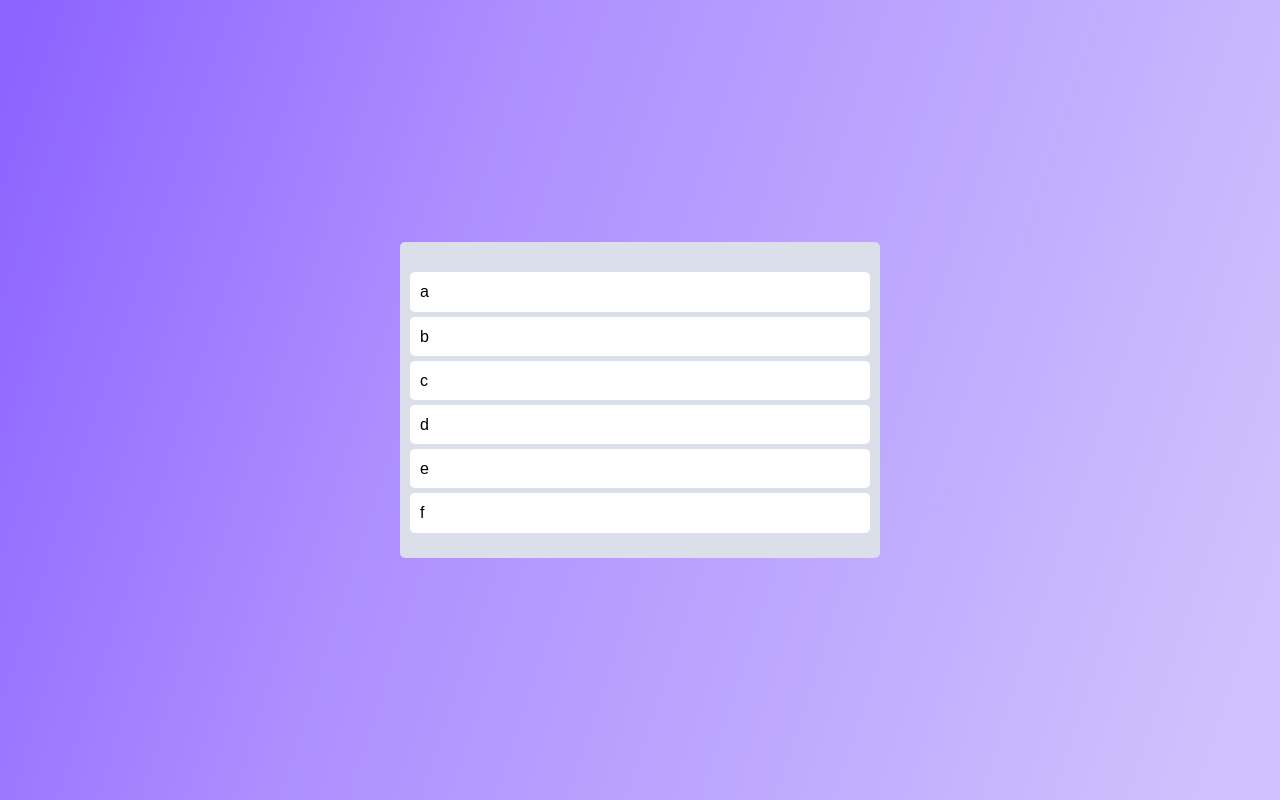
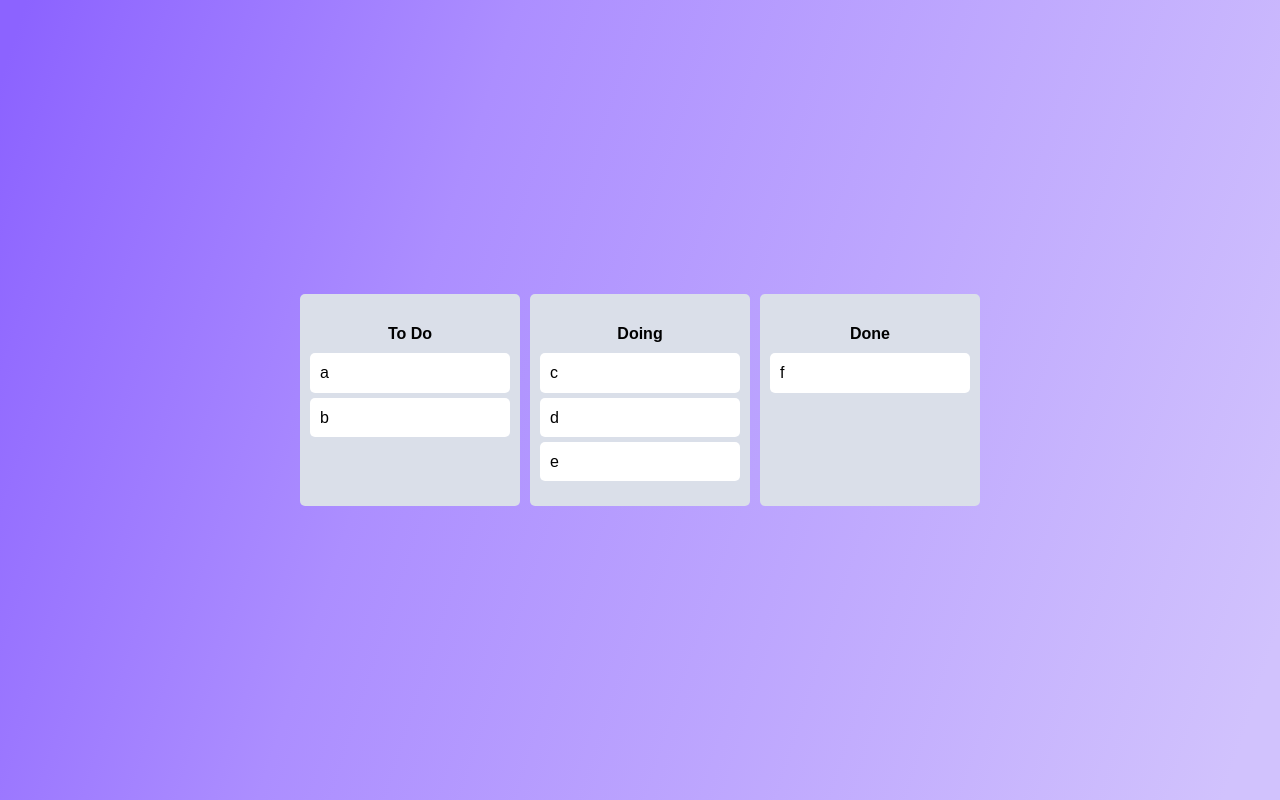
Before and after one commit to parkgeunhyuk1/trello-carban-board-clone, a React (Create React App) app: page / in a window 1280 px wide. Built offline with nearby package versions, Linux system fonts and the light colour scheme.

Commit message:
[Feat]: movement on same board

```diff
--- a/src/App.tsx
+++ b/src/App.tsx
@@ -8,11 +8,12 @@
 import { finished } from "stream";
 import styled from "styled-components";
 import { toDoState } from "./atoms";
+import Board from "./Components/Board";
 import DraggableCard from "./Components/DraggableCard";
 
 const Wrapper = styled.div`
   display: flex;
-  max-width: 480px;
+  max-width: 680px;
   width: 100%;
   margin: 0 auto;
   justify-content: center;
@@ -23,42 +24,34 @@
 const Boards = styled.div`
   display: grid;
   width: 100%;
-  grid-template-columns: repeat(1, 1fr);
-`;
-
-const Board = styled.div`
-  padding: 20px 10px;
-  padding-top: 30px;
-  background-color: ${(props) => props.theme.boardColor};
-  border-radius: 5px;
-  min-height: 200px;
+  grid-template-columns: repeat(3, 1fr);
+  gap: 10px;
 `;
 
 function App() {
   const [toDos, setToDos] = useRecoilState(toDoState);
-  const onDragEnd = ({ draggableId, destination, source }: DropResult) => {
-    if (!destination) return;
-    setToDos((oldTodos) => {
-      const copyToDos = [...oldTodos];
-      copyToDos.splice(source.index, 1);
-      copyToDos.splice(destination?.index, 0, draggableId);
-      return copyToDos;
-    });
+  const onDragEnd = (info: DropResult) => {
+    const { destination, draggableId, source } = info;
+    //같은 board 안에서의 move
+    if (destination?.droppableId === source.droppableId) {
+      setToDos((oldToDos) => {
+        const boardCopy = [...oldToDos[source.droppableId]];
+        boardCopy.splice(source.index, 1);
+        boardCopy.splice(destination?.index, 0, draggableId);
+        return {
+          ...oldToDos,
+          [source.droppableId]: boardCopy,
+        };
+      });
+    }
   };
   return (
     <DragDropContext onDragEnd={onDragEnd}>
       <Wrapper>
         <Boards>
-          <Droppable droppableId="one">
-            {(provided) => (
-              <Board ref={provided.innerRef} {...provided.droppableProps}>
-                {toDos.map((toDo, index) => (
-                  <DraggableCard key={toDo} index={index} toDo={toDo} />
-                ))}
-                {provided.placeholder}
-              </Board>
-            )}
-          </Droppable>
+          {Object.keys(toDos).map((boardId) => (
+            <Board boardId={boardId} key={boardId} toDos={toDos[boardId]} />
+          ))}
         </Boards>
       </Wrapper>
     </DragDropContext>
--- /dev/null
+++ b/src/Components/Board.tsx
@@ -0,0 +1,43 @@
+import React from "react";
+import { Droppable } from "react-beautiful-dnd";
+import styled from "styled-components";
+import DraggableCard from "./DraggableCard";
+
+const Wrapper = styled.div`
+  padding: 20px 10px;
+  padding-top: 30px;
+  background-color: ${(props) => props.theme.boardColor};
+  border-radius: 5px;
+  min-height: 200px;
+`;
+
+interface IBoardProps {
+  toDos: string[];
+  boardId: string;
+}
+const Title = styled.h2`
+  text-align: center;
+  font-weight: 600;
+  margin-bottom: 10px;
+  font-size: 16px;
+`;
+
+const Board = ({ toDos, boardId }: IBoardProps) => {
+  return (
+    <Wrapper>
+      <Title>{boardId}</Title>
+      <Droppable droppableId={boardId}>
+        {(provided) => (
+          <div ref={provided.innerRef} {...provided.droppableProps}>
+            {toDos.map((toDo, index) => (
+              <DraggableCard key={toDo} index={index} toDo={toDo} />
+            ))}
+            {provided.placeholder}
+          </div>
+        )}
+      </Droppable>
+    </Wrapper>
+  );
+};
+
+export default Board;
--- a/src/Components/DraggableCard.tsx
+++ b/src/Components/DraggableCard.tsx
@@ -14,7 +14,6 @@
   background-color: ${(props) => props.theme.cardColor};
 `;
 const DraggableCard = ({ toDo, index }: IDragabbleCardProps) => {
-  console.log(`${toDo} has been chagned`);
   return (
     <Draggable key={toDo} draggableId={toDo} index={index}>
       {(provided) => (
--- a/src/atoms.tsx
+++ b/src/atoms.tsx
@@ -1,6 +1,14 @@
 import { atom } from "recoil";
 
-export const toDoState = atom({
+interface IToDoState {
+  [key: string]: string[];
+}
+
+export const toDoState = atom<IToDoState>({
   key: "toDo",
-  default: ["a", "b", "c", "d", "e", "f"],
+  default: {
+    "To Do": ["a", "b"],
+    Doing: ["c", "d", "e"],
+    Done: ["f"],
+  },
 });
```
